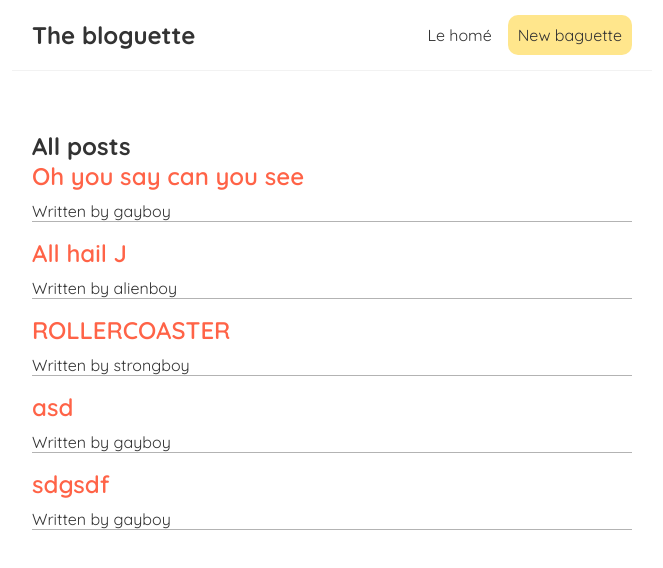
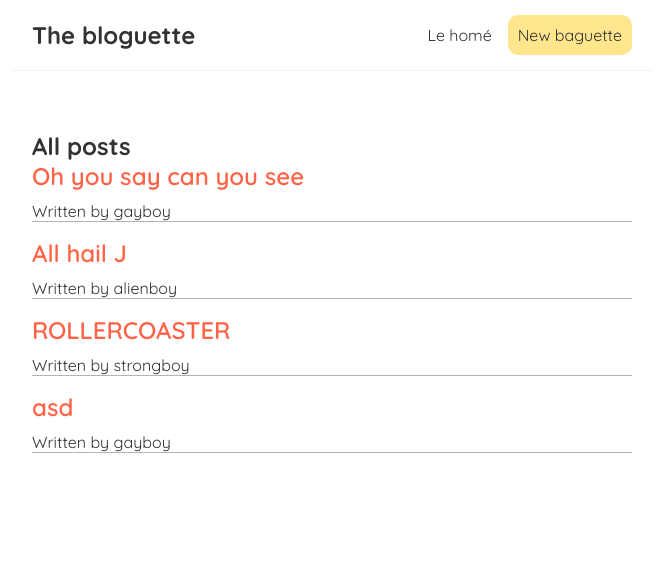
Before and after one commit to Ivan-Chaos/learning-react, a React (Create React App) app: page / in a window 1280 px wide. Shown: the top 568 px of the page, without its empty margins (308-971 px from the left). Built offline with nearby package versions, Linux system fonts and the light colour scheme; data requests are answered from the project's data file.

Commit message:
#31 delete requests

```diff
--- a/data/db.json
+++ b/data/db.json
@@ -23,12 +23,6 @@
       "body": "asdasdasd",
       "author": "gayboy",
       "id": 4
-    },
-    {
-      "title": "sdgsdf",
-      "body": "sdfsdf",
-      "author": "gayboy",
-      "id": 5
     }
   ]
 }
--- a/src/BlogDetails.js
+++ b/src/BlogDetails.js
@@ -1,10 +1,19 @@
-import { div } from "prelude-ls";
-import { useParams } from "react-router-dom";
+import { useHistory, useParams } from "react-router-dom";
 import useFetch from './useFetch'
 
 const BlogDetails = () => {
     const { id } = useParams();
     const { data: post, isPending, error}=useFetch("http://localhost:8000/blogs/"+id);
+    const history = useHistory();
+
+    const handleDelete = () => {
+        fetch('http://localhost:8000/blogs/'+post.id, {
+            method: 'DELETE'
+        })
+        .then(() => {
+            history.push('/');
+        })
+    }
 
     return (
         <div className="blog-details">
@@ -15,6 +24,7 @@
                     <h2> Post id - {post.id} </h2>
                     <h3>Posted by: {post.author}</h3>
                     <p> {post.body} </p>
+                    <button onClick={handleDelete}>Delete!</button>
                 </article>)
             }
         </div>
```
